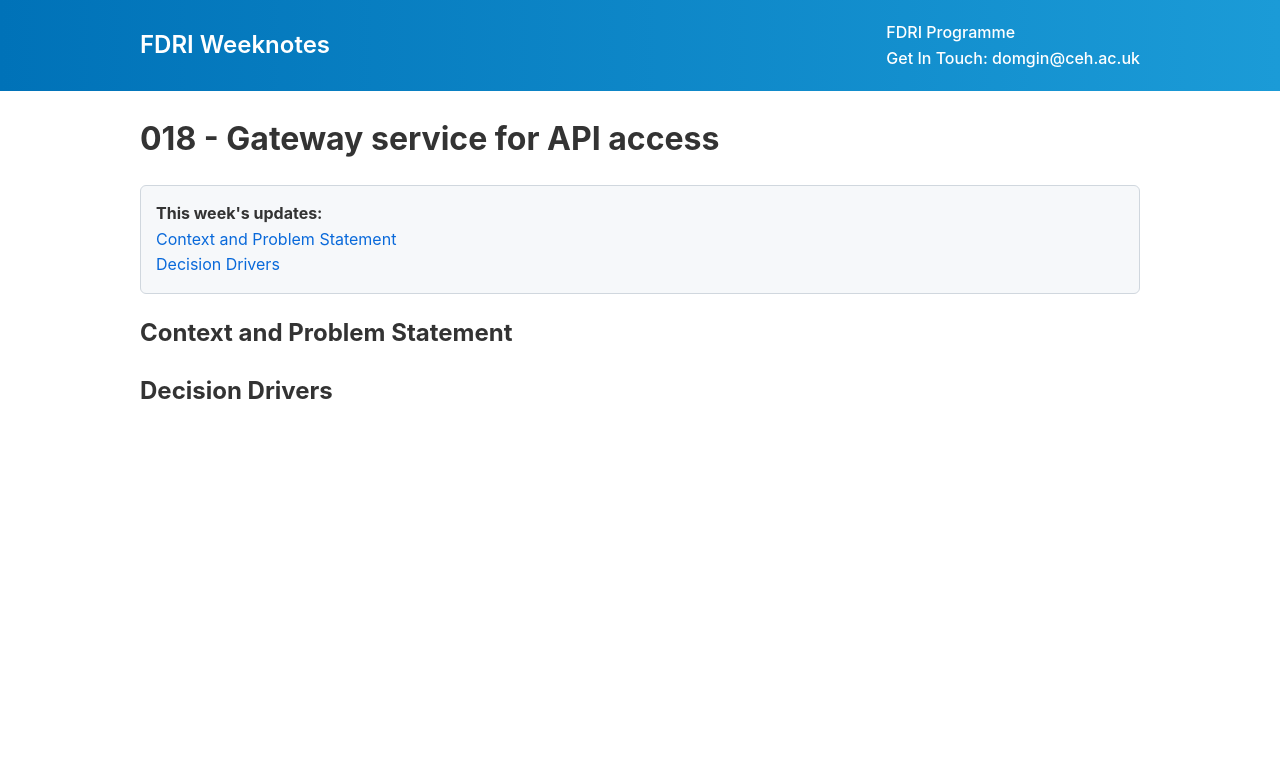
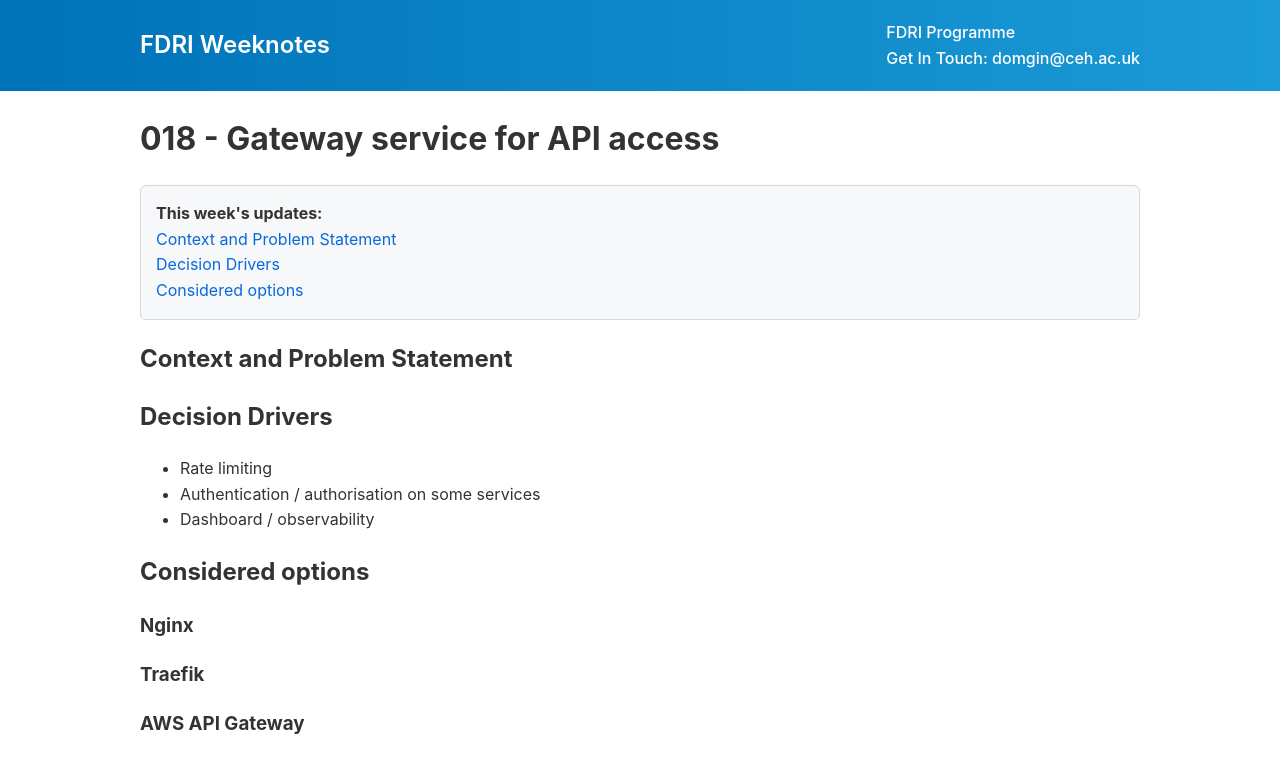
Before and after one commit to NERC-CEH/fdri_words, a Jekyll site: the page built from adrs/18-API-Gateway.md, in a window 1280 px wide. Shown: the top 773 px of the page. Built offline with Jekyll 4.4.1, drawn with Linux system fonts in a browser that asks for light colours; our own code applies the rules of GitHub Pages for plain Markdown files.

Commit message:
Update 18-API-Gateway.md

```diff
--- a/adrs/18-API-Gateway.md
+++ b/adrs/18-API-Gateway.md
@@ -3,3 +3,15 @@
 ## Context and Problem Statement
 
 ## Decision Drivers
+
+* Rate limiting
+* Authentication / authorisation on some services
+* Dashboard / observability
+
+## Considered options
+
+### Nginx
+
+### Traefik
+
+### AWS API Gateway
```
